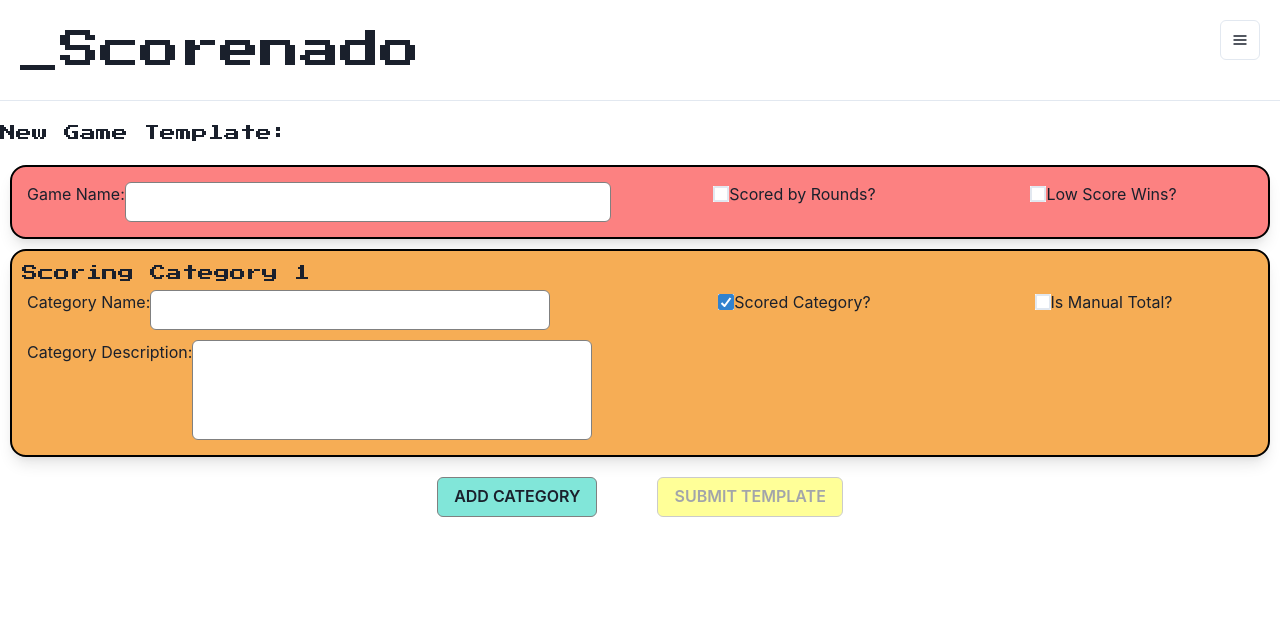
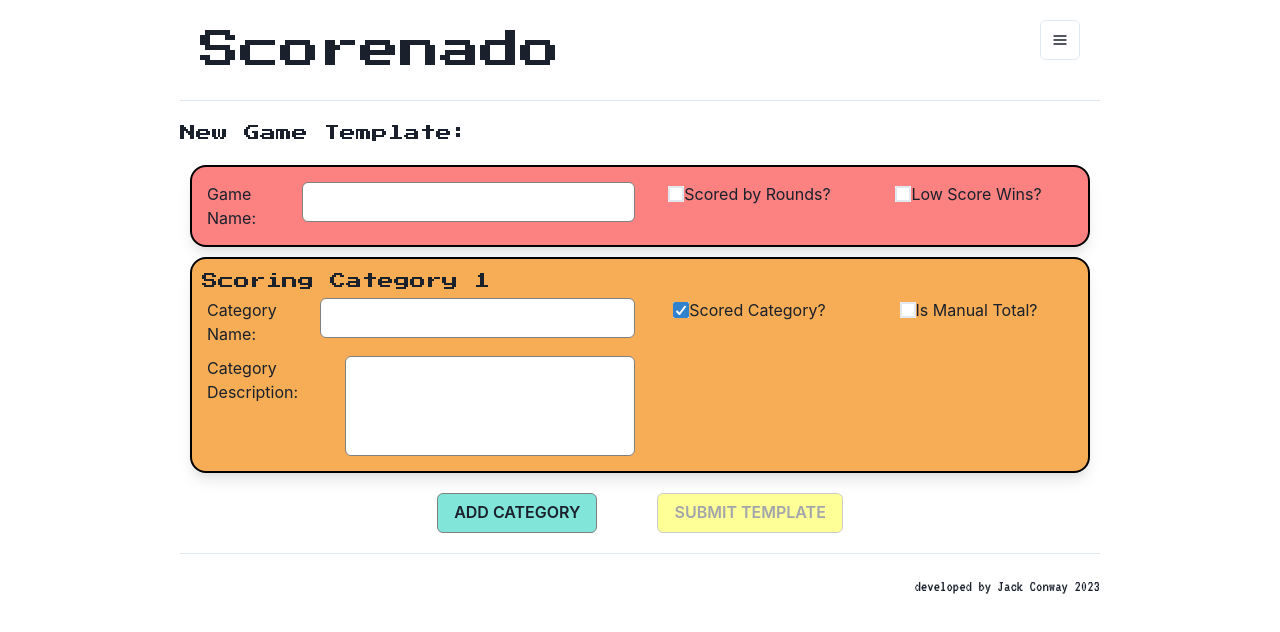
Before and after one commit to jackconwayiv/scorenado, a React (Create React App) app in the folder frontend/: page /template in a window 1280 px wide. Shown: the top 632 px of the page. Built offline with nearby package versions, Linux system fonts and the light colour scheme; a web font is replaced by a local one.

Commit message:
try to normalize UI

```diff
--- a/frontend/src/App.tsx
+++ b/frontend/src/App.tsx
@@ -1,5 +1,6 @@
 import { Route, BrowserRouter as Router, Routes } from "react-router-dom";
 import "./App.css";
+import Footer from "./components/Footer";
 import LoadGame from "./components/LoadGame";
 import Navigation from "./components/Navigation";
 import NewGame from "./components/NewGame";
@@ -20,6 +21,7 @@ function App() {
           <Route path="/template" element={<NewTemplate />} />
           <Route path="/*" element={<NewGame />} />
         </Routes>
+        <Footer />
       </Router>
     </div>
   );
--- a/frontend/src/colorArray.ts
+++ b/frontend/src/colorArray.ts
@@ -35,9 +35,22 @@ const brightArray = [
   ...brightArrayOnce,
   ...brightArrayOnce,
   ...brightArrayOnce,
+  ...brightArrayOnce,
+  ...brightArrayOnce,
+  ...brightArrayOnce,
 ];
-const colorArray = [...colorArrayOnce, ...colorArrayOnce, ...colorArrayOnce];
+const colorArray = [
+  ...colorArrayOnce,
+  ...colorArrayOnce,
+  ...colorArrayOnce,
+  ...colorArrayOnce,
+  ...colorArrayOnce,
+  ...colorArrayOnce,
+];
 const gradientArray = [
+  ...gradientArrayOnce,
+  ...gradientArrayOnce,
+  ...gradientArrayOnce,
   ...gradientArrayOnce,
   ...gradientArrayOnce,
   ...gradientArrayOnce,
--- /dev/null
+++ b/frontend/src/components/Footer.tsx
@@ -0,0 +1,18 @@
+const Footer = () => {
+  return (
+    <div style={{ flexDirection: "column", width: "920px" }}>
+      <hr />
+      <h1
+        className="pixelated2"
+        style={{
+          marginTop: "20px",
+          marginBottom: "20px",
+          textAlign: "right",
+        }}
+      >
+        developed by Jack Conway 2023
+      </h1>
+    </div>
+  );
+};
+export default Footer;
--- a/frontend/src/components/LoadGame.tsx
+++ b/frontend/src/components/LoadGame.tsx
@@ -24,7 +24,7 @@ const LoadGame = () => {
 
   return (
     <div>
-      <Flex flexDirection={"row"} justifyContent={"space-evenly"}>
+      <Flex maxW="920px" flexDirection={"row"} justifyContent={"space-evenly"}>
         <Wrap>
           {allGames &&
             allGames.length > 0 &&
--- a/frontend/src/components/Navigation.tsx
+++ b/frontend/src/components/Navigation.tsx
@@ -18,7 +18,7 @@ const Navigation = () => {
   //props for command in MenuItem: command="⌘N" command="⌘⇧N" command="⌘O"
 
   return (
-    <div>
+    <div style={{ width: "920px" }}>
       <div
         style={{
           display: "flex",
@@ -33,7 +33,7 @@ const Navigation = () => {
             className="pixelated"
             onClick={() => navigate(`/`)}
           >
-            _Scorenado
+            Scorenado
           </h1>
         </div>
         <div>
@@ -54,7 +54,10 @@ const Navigation = () => {
               >
                 Load Game
               </MenuItem>
-              <MenuItem icon={<EditIcon />} onClick={() => navigate(`/template`)}>
+              <MenuItem
+                icon={<EditIcon />}
+                onClick={() => navigate(`/template`)}
+              >
                 New Template
               </MenuItem>
             </MenuList>
--- a/frontend/src/components/NewGame.tsx
+++ b/frontend/src/components/NewGame.tsx
@@ -25,7 +25,7 @@ const NewGame = () => {
 
   return (
     <div>
-      <Flex flexDirection={"row"} justifyContent={"space-evenly"}>
+      <Flex maxW="920px" flexDirection={"row"} justifyContent={"space-evenly"}>
         <Wrap>
           {allGameTemplates &&
             allGameTemplates.length > 0 &&
--- a/frontend/src/components/Scoreboard.tsx
+++ b/frontend/src/components/Scoreboard.tsx
@@ -88,15 +88,20 @@ const Scoreboard = () => {
           >
             {gameState.template.name} Game #{gameState.id}
           </h1>
-          <Table>
+          <Table width="920px">
             <Thead>
               <Tr>
-                <Th>CATEGORY</Th>
+                <Th px="1px" mx="0px" width="100px">
+                  CATEGORY
+                </Th>
                 {playersArray &&
                   playersArray.length &&
                   playersArray.map((player, pk) => (
                     <Th
                       key={pk + 1000}
+                      width="100px"
+                      px="1px"
+                      mx="0px"
                       color={"black"}
                       backgroundColor={colorArray[pk]}
                     >
--- a/frontend/src/index.tsx
+++ b/frontend/src/index.tsx
@@ -1,4 +1,4 @@
-import { ChakraProvider } from "@chakra-ui/react";
+import { ChakraProvider, Flex } from "@chakra-ui/react";
 import * as React from "react";
 import ReactDOM from "react-dom/client";
 import App from "./App";
@@ -11,9 +11,9 @@ const root = ReactDOM.createRoot(
 root.render(
   <React.StrictMode>
     <ChakraProvider>
-      <>
+      <Flex justifyContent="center">
         <App />
-      </>
+      </Flex>
     </ChakraProvider>
   </React.StrictMode>,
 );
```
